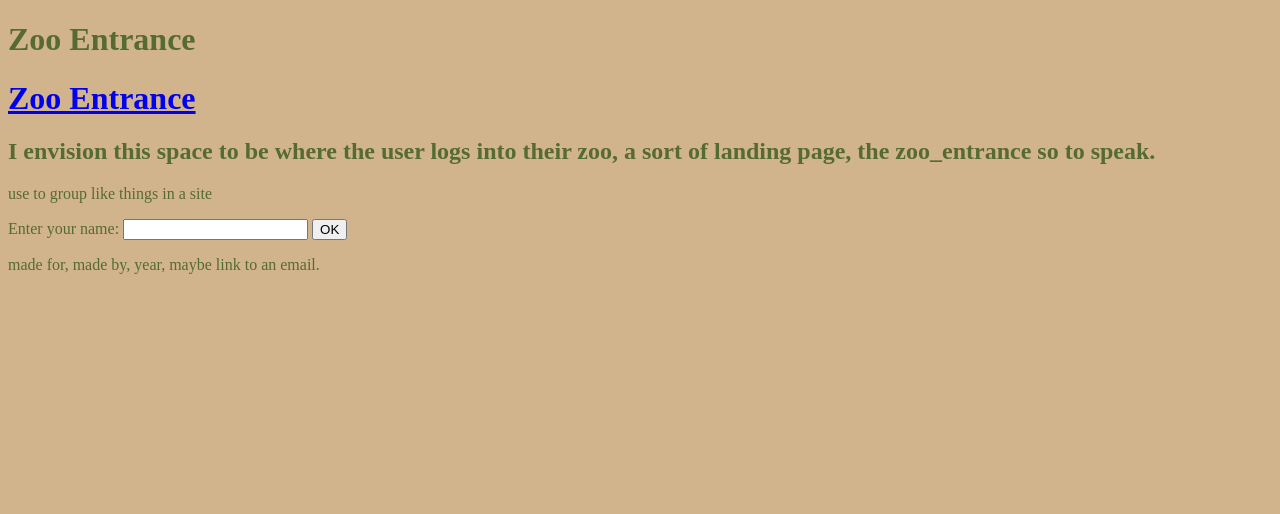
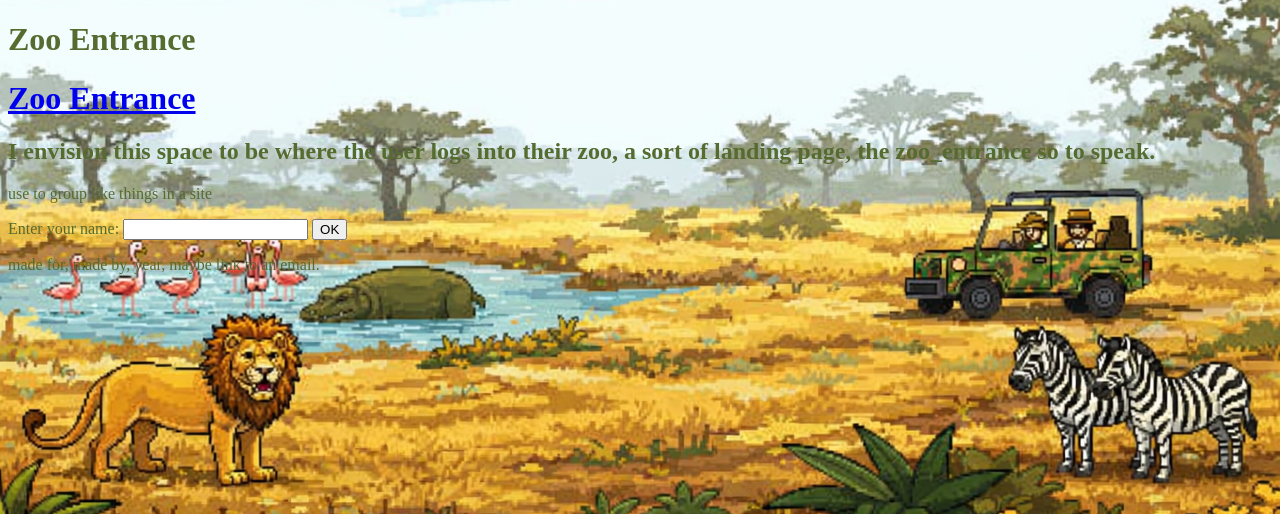
Before and after one commit to zeerob440/the_zoo, a Django app: page / in a window 1280 px wide. Shown: the top 514 px of the page. Run offline with Django 5.2, Linux system fonts and the light colour scheme.

Commit message:
style and docs: created the_zoo/static/images; inserted background image zoo_background

```diff
--- a/static/css/zoo.css
+++ b/static/css/zoo.css
@@ -1,4 +1,8 @@
 body {
     background-color: tan;
     color: darkolivegreen;
+    background-image: url('../images/zoo_background.png');
+    background-position: center;
+    background-repeat: no-repeat;
+    background-size: cover;
 }
```
Also changed, not shown: static/images/zoo_background.png (added).
